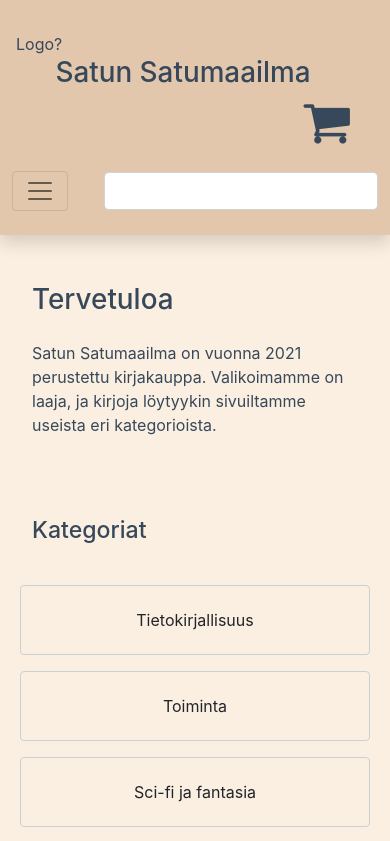
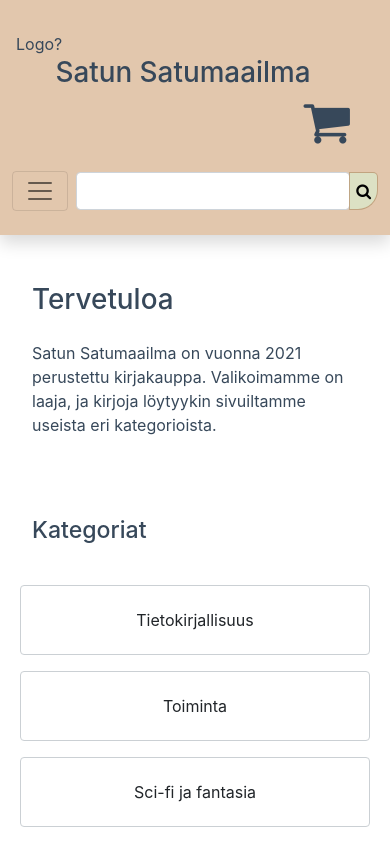
Before and after one commit to n0laja00/kirjakauppa, a React (Create React App) app: page / in a window 390 px wide. Shown: the top 841 px of the page. Built offline with nearby package versions, Linux system fonts and the light colour scheme.

Commit message:
palautettu tyylimuutoksia

```diff
--- a/src/App.css
+++ b/src/App.css
@@ -20,11 +20,11 @@ body {
   color: #37485a;
 
   /*https://www.toptal.com/designers/subtlepatterns/moroccan-flower-pattern/*/
-  /* background-image: url(../src/img/moroccan-flower.png); */
+  background-image: url(../src/img/moroccan-flower.png);
 
 }
 main {
-  background-color: rgba(241, 199, 151, 0.288);
+  background-color: #fff;
 
 
 }
--- a/src/Searchbar.js
+++ b/src/Searchbar.js
@@ -7,7 +7,7 @@ export default function SearchBar() {
                 <div class="form-outline col-md-6 col-sm-10">
                     <input type="search" id="form1" className="form-control input-lg" />
                 </div>
-                <button type="button" class="d-none d-sm-block loginButton col-sm-2">
+                <button type="button" class="loginButton col-sm-2">
                     <i class="fa fa-search"></i>
                 </button>
             </div>
```
